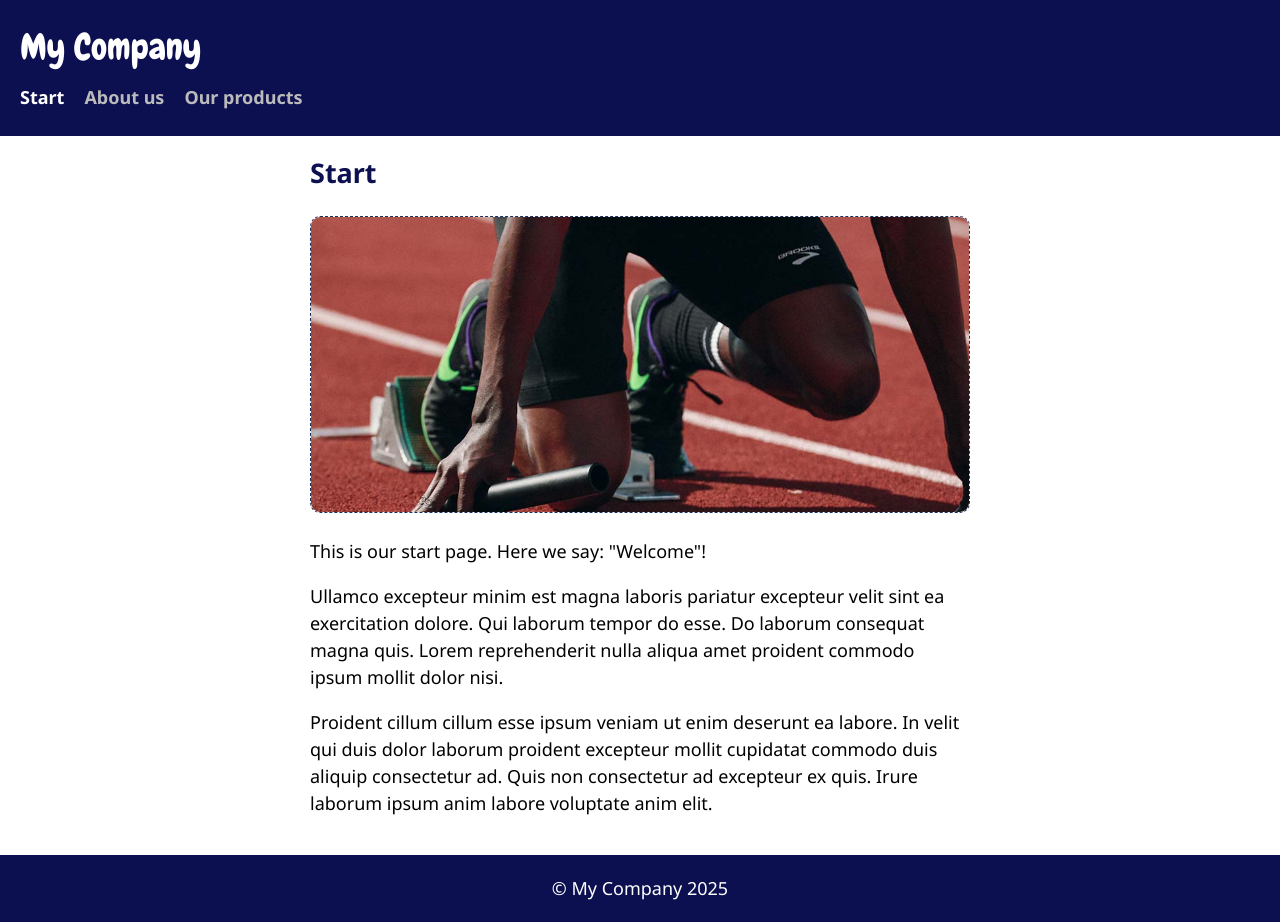
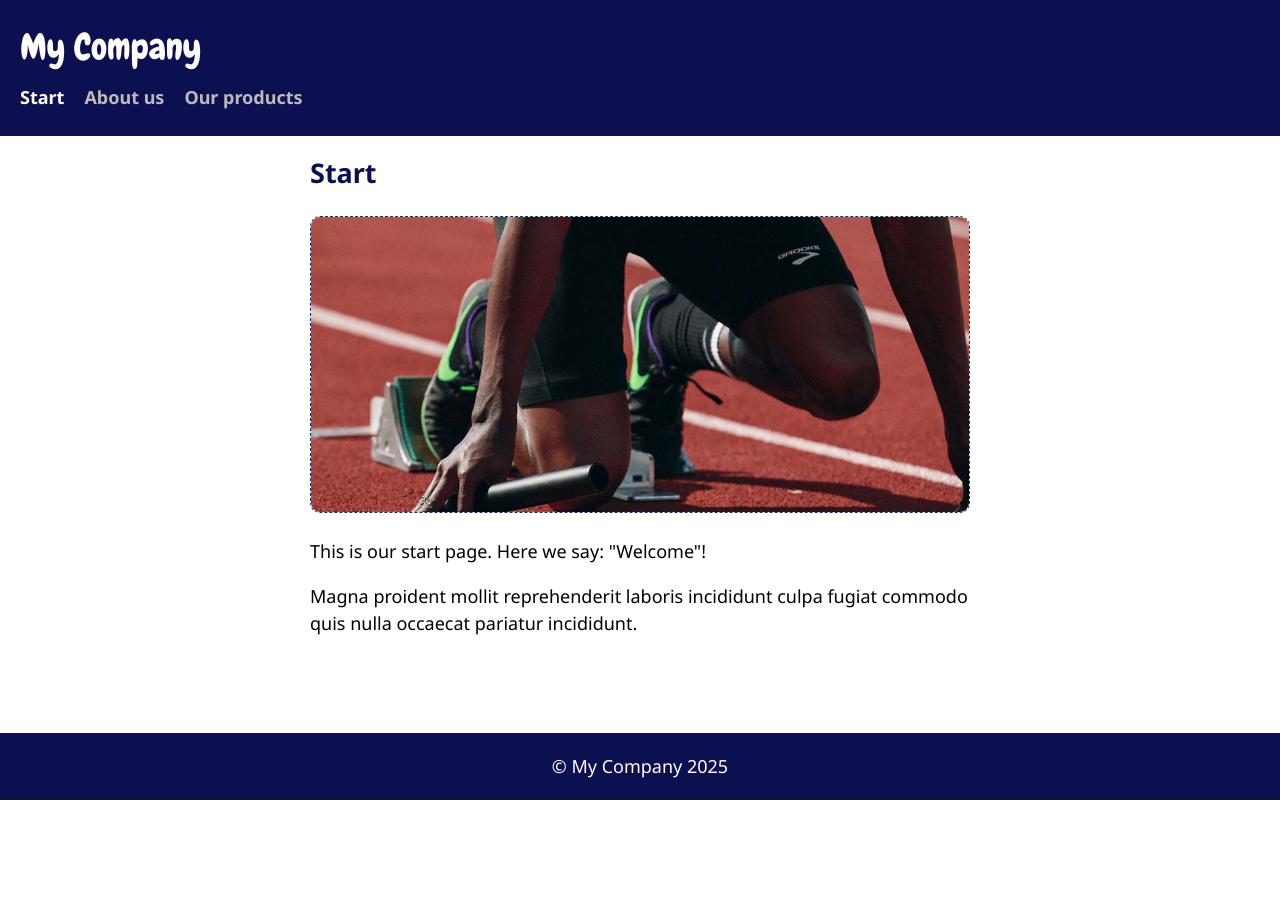
Before and after one commit to ironboy/react-rapide, a React (Vite) app: page / in a window 1280 px wide. After the commit the page ends 800 px from the top, so only its background shows below. Built offline with nearby package versions, Linux system fonts and the light colour scheme.

Commit message:
better tscript

```diff
--- a/src/parts/LoremIpsum.tsx
+++ b/src/parts/LoremIpsum.tsx
@@ -1,11 +1,11 @@
-import { loremIpsum } from "lorem-ipsum";
+import { loremIpsum, ILoremIpsumParams } from "lorem-ipsum";
 
-export default function LoremIpsum() {
-  const ipsum = loremIpsum({
-    count: 2,
-    units: 'paragraphs',
-    paragraphLowerBound: 2,
-    paragraphUpperBound: 4
-  }).split('\n');
+export default function LoremIpsum(props: ILoremIpsumParams = {
+  count: 2,
+  units: 'paragraphs',
+  paragraphLowerBound: 2,
+  paragraphUpperBound: 4
+}) {
+  const ipsum = loremIpsum(props).split('\n');
   return <>{ipsum.map((para, i) => <p key={i}>{para}</p>)}</>;
 }
```
